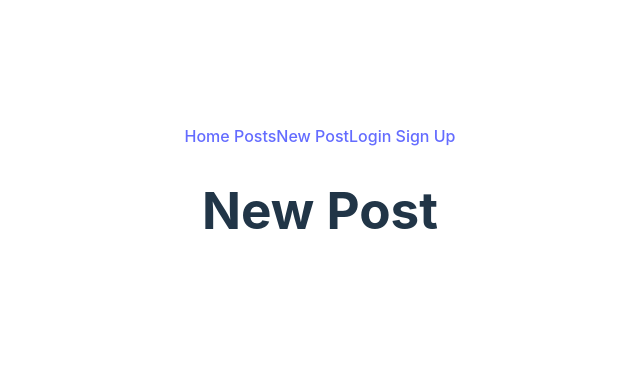
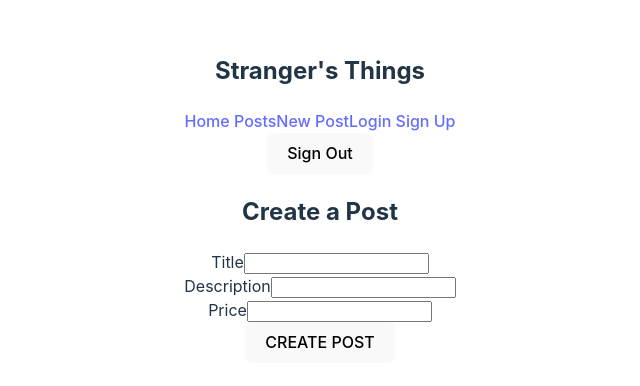
Before and after one commit to YjHong12/Block30, a React (Vite) app in the folder project/: page /newpost in a window 1280 px wide. Shown: the part 202-588 px from the top of the page, without its empty margins (320-960 px from the left). Built offline with nearby package versions, Linux system fonts and the light colour scheme.

Commit message:
new post page form

```diff
--- a/project/src/App.jsx
+++ b/project/src/App.jsx
@@ -11,6 +11,7 @@ import Home from './components/Home';
 
 function App() {
   const [user, setUser] = useState(null);
+  const [posts, setPosts] = useState([]);
 
   return (
     <div>
--- a/project/src/components/Home.jsx
+++ b/project/src/components/Home.jsx
@@ -2,7 +2,7 @@ export default function Home() {
 
     return (
         <div className="home">
-            <h1>Home</h1>
+            <h1>Welcome to Stranger's Things!</h1>
         </div>
     )
 }
--- a/project/src/components/Login.jsx
+++ b/project/src/components/Login.jsx
@@ -26,7 +26,7 @@ export default function Login() {
                 />
                 <label>Password</label>
                 <input
-                    type="text"
+                    type="password"
                     name="password"
                     id="password"
                     value={password}
--- a/project/src/components/Navbar.jsx
+++ b/project/src/components/Navbar.jsx
@@ -3,10 +3,14 @@ import { useSelector } from "react-redux";
 import { Link, useNavigate } from "react-router-dom";
 
 export default function Navbar() {
+    const signOut = () => {
+        alert("Signed out!");
+    }
     // const user = useSelector((state) => user.id);
 
   return (
-    <div className="navbar">
+    <nav className="navbar">
+        <h2>Stranger's Things</h2>
           <Link to="/">Home </Link>
           <Link to="/posts">Posts</Link>
           <Link to="/newpost">New Post</Link>
@@ -15,7 +19,11 @@ export default function Navbar() {
           </button> */}
           <Link to="/login">Login </Link>
           <Link to="/signup">Sign Up</Link>
-    </div>
+
+          <div className="navbarRight">
+            <button onClick={signOut}>Sign Out</button>
+          </div>
+    </nav>
   );
 }
 
--- a/project/src/components/Newpost.jsx
+++ b/project/src/components/Newpost.jsx
@@ -1,8 +1,83 @@
+import React, { useState } from "react";
+import Navbar from "./Navbar";
+
+const COHORT_NAME = "2306-GHP-ET-WEB-FT-SF";
+const BASE_URL = `https://strangers-things.herokuapp.com/api/${COHORT_NAME}`;
+
 export default function Newpost() {
+  const [post, setPost] = useState("");
+  const [title, setTitle] = useState("");
+  const [description, setDescription] = useState("");
+  const [price, setPrice] = useState("");
 
-    return (
-        <div className="newpost">
-            <h1>New Post</h1>
-        </div>
-    )
+  const handleSubmit = (event) => {
+    event.preventDefault();
+    console.log({ post });
+    setPost("");
+  };
+
+  const makePost = async () => {
+    try {
+      const response = await fetch(`${BASE_URL}/posts`, {
+        method: "POST",
+        headers: {
+          "Content-Type": "application/json",
+          Authorization: `Bearer ${TOKEN_STRING_HERE}`,
+        },
+        body: JSON.stringify({
+          post: {
+            title: "My favorite stuffed animal",
+            description:
+              "This is a pooh doll from 1973. It has been carefully taken care of since I first got it.",
+            price: "$480.00",
+            willDeliver: true,
+          },
+        }),
+      });
+      const result = await response.json();
+      console.log(result);
+      return result;
+    } catch (error) {
+      console.error(error);
+    }
+  };
+
+  return (
+    <>
+      <div className="newpost">
+        <h2 className="postTitle">Create a Post</h2>
+        <form className="postForm" onSubmit={handleSubmit}>
+          <div>
+            <label>Title</label>
+            <input
+              type="text"
+              name="title"
+              required
+              value={title}
+              onChange={(event) => setTitle(event.target.value)}
+            />
+            <br />
+            <label>Description</label>
+            <input
+              type="text"
+              name="description"
+              required
+              value={description}
+              onChange={(event) => setDescription(event.target.value)}
+            />
+            <br />
+            <label>Price</label>
+            <input
+              type="text"
+              name="price"
+              required
+              value={price}
+              onChange={(event) => setPrice(event.target.value)}
+            />
+          </div>
+          <button className="newPostButton">CREATE POST</button>
+        </form>
+      </div>
+    </>
+  );
 }
--- a/project/src/components/Signup.jsx
+++ b/project/src/components/Signup.jsx
@@ -14,14 +14,6 @@ export default function Signup({ setToken }) {
     console.log({ username, password });
     setUsername("");
     setUsername("");
-
-    if (username.length === 0) {
-      setToken("");
-      setError("Username cannot be empty!");
-      setUsername("");
-      setPassword("");
-      return;
-    }
 
     try {
       const response = await fetch(`${BASE_URL}/users/register`, {
@@ -82,7 +74,7 @@ export default function Signup({ setToken }) {
 
         <button className="signup">REGISTER</button>
         <p>
-          Have an account? <Link to="/">Sign in</Link>
+          Have an account? <Link to="/login">Sign in</Link>
         </p>
       </form>
     </div>
```
Also changed, not shown: project/src/components/CreateUser.jsx (added, +9 -0 lines).
